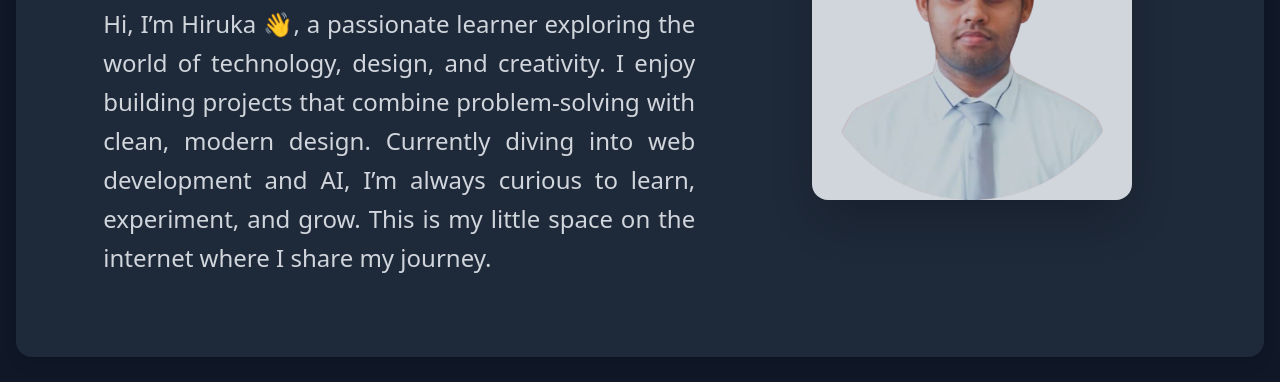
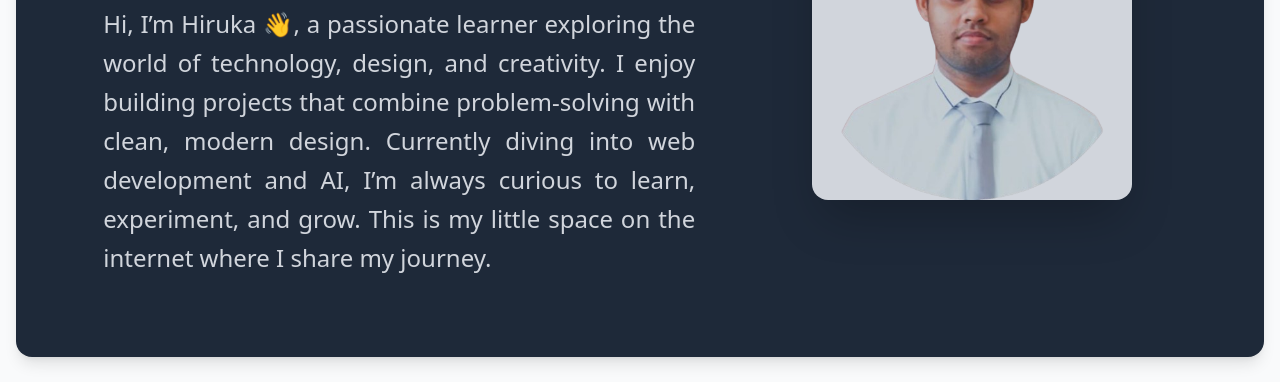
Before and after one commit to hirukad/first-portfolio, a plain HTML site: page index.html in a window 1280 px wide. Shown: the part 260-642 px from the top of the page. Drawn offline with nearby package versions, Linux system fonts and the light colour scheme.

Commit message:
test bg change

```diff
--- a/index.html
+++ b/index.html
@@ -10,7 +10,7 @@
       type="text/css"
       href="https://cdn.jsdelivr.net/gh/devicons/devicon@latest/devicon.min.css" />
   </head>
-  <body class="m-4 bg-gray-900 text-gray-100">
+  <body class="m-4 bg-gray-50 text-gray-100">
     <!-- Hero Section -->
     <section id="land-page" class="py-20 bg-gray-800 rounded-2xl shadow-lg">
       <div
```
